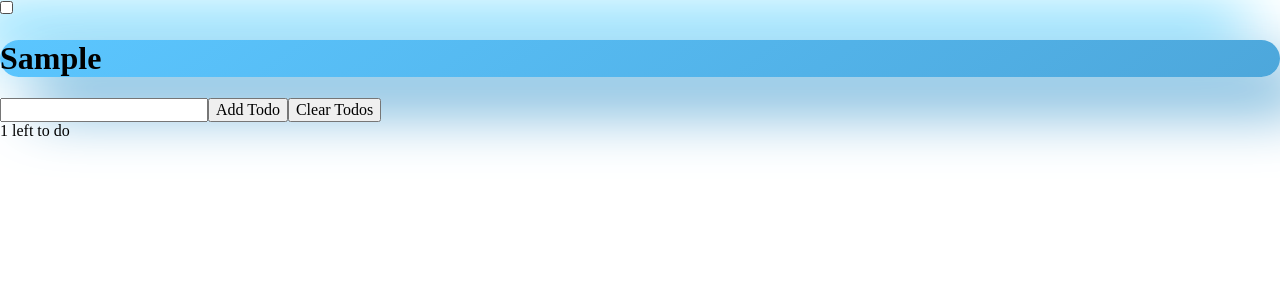
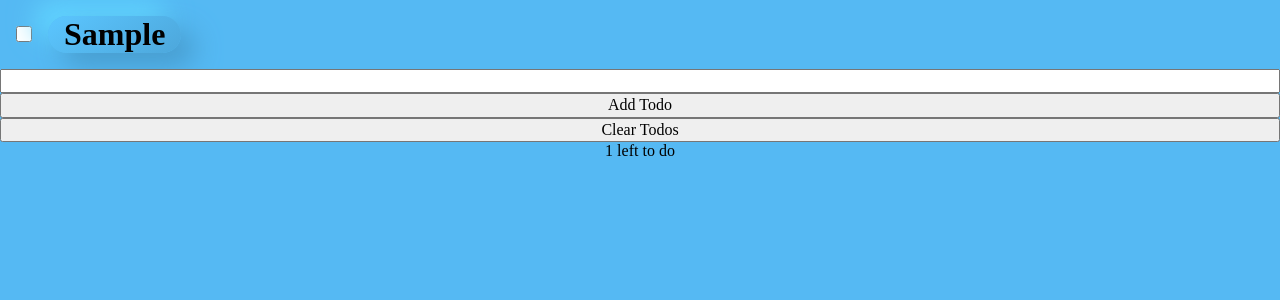
Before and after one commit to OlivierFortier/React-hooks-todos, a React (Create React App) app: page / in a window 1280 px wide. Both pictures are taken after typing "Sample" into the empty fields and a click on the button "Add Todo". Shown: the top 300 px of the page. Built offline with nearby package versions, Linux system fonts and the light colour scheme.

Commit message:
added neu morphism style to h1

```diff
--- a/public/index.html
+++ b/public/index.html
@@ -26,7 +26,7 @@
     -->
     <title>React App</title>
   </head>
-  <body>
+  <body">
     <noscript>You need to enable JavaScript to run this app.</noscript>
     <div id="root"></div>
     <!--
--- a/src/App.js
+++ b/src/App.js
@@ -1,7 +1,8 @@
 import React, { useState, useRef, useEffect } from "react";
 import TodoList from "./TodoList";
 import uuidv4 from "uuid/v4";
-import "normalize.css"
+import "normalize.css";
+import styled from "styled-components";
 
 const LOCAL_STORAGE_KEY = "todoApp.todos";
 
@@ -40,14 +41,24 @@ function App() {
     setTodos(newTodos);
   }
 
+  const Wrapper = styled.div`
+    height: 100vh;
+    width: 100vw;
+    display:flex;
+    flex-direction:column;
+    justify-content:flex-start;
+    align-items:stretch;
+    background: #55b9f3;
+  `;
+
   return (
-    <>
+    <Wrapper>
       <TodoList todos={todos} toggleTodo={handleToggleTodo} />
       <input ref={todoNameRef} type="text" />
       <button onClick={handleAddTodo}>Add Todo</button>
       <button onClick={handleClearTodos}>Clear Todos</button>
-      <div>{todos.filter(todo => !todo.completed).length} left to do</div>
-    </>
+      <div style={{textAlign: "center"}}>{todos.filter(todo => !todo.completed).length} left to do</div>
+    </Wrapper>
   );
 }
 
--- a/src/Todo.js
+++ b/src/Todo.js
@@ -2,12 +2,42 @@ import React from "react";
 import styled from "styled-components";
 
 export default function Todo({ todo, toggleTodo }) {
-  const Label = styled.label``;
+  const TodoLabel = styled.label`
+    margin: 0;
+    padding: 0;
+    display: flex;
+    margin-top: 1rem;
+    margin-bottom: 1rem;
+  `;
+
+  const TodoCheckbox = styled.input`
+    margin: 0;
+    padding: 0;
+    display: flex;
+    height: 1rem;
+    width: 1rem;
+    align-self: center;
+    background-color: #eee;
+    margin-left: 1rem;
+    margin-right: 1rem;
+  `;
+
+  const TodoWrapper = styled.div`
+    display: flex;
+    flex-direction: row;
+  `;
 
   const TodoName = styled.h1`
+    display: flex;
+    margin: 0;
+    padding: 0;
     border-radius: 50px;
-    background: linear-gradient(145deg, #5bc6ff, #4da7db);
-    box-shadow: 30px 30px 60px #489dcf, -30px -30px 60px #62d5ff;
+    border-radius: 50px;
+background: linear-gradient(145deg, #5bc6ff, #4da7db);
+box-shadow: 14px 14px 27px #489dcf,
+            -14px -14px 27px #62d5ff;
+    padding-left: 1rem;
+    padding-right: 1rem;
   `;
 
   function handleTodoClick() {
@@ -15,15 +45,15 @@ export default function Todo({ todo, toggleTodo }) {
   }
 
   return (
-    <div>
-      <Label>
-        <input
+    <TodoWrapper>
+      <TodoLabel>
+        <TodoCheckbox
           type="checkbox"
           checked={todo.completed}
           onChange={handleTodoClick}
         />
         <TodoName>{todo.name}</TodoName>
-      </Label>
-    </div>
+      </TodoLabel>
+    </TodoWrapper>
   );
 }
```
